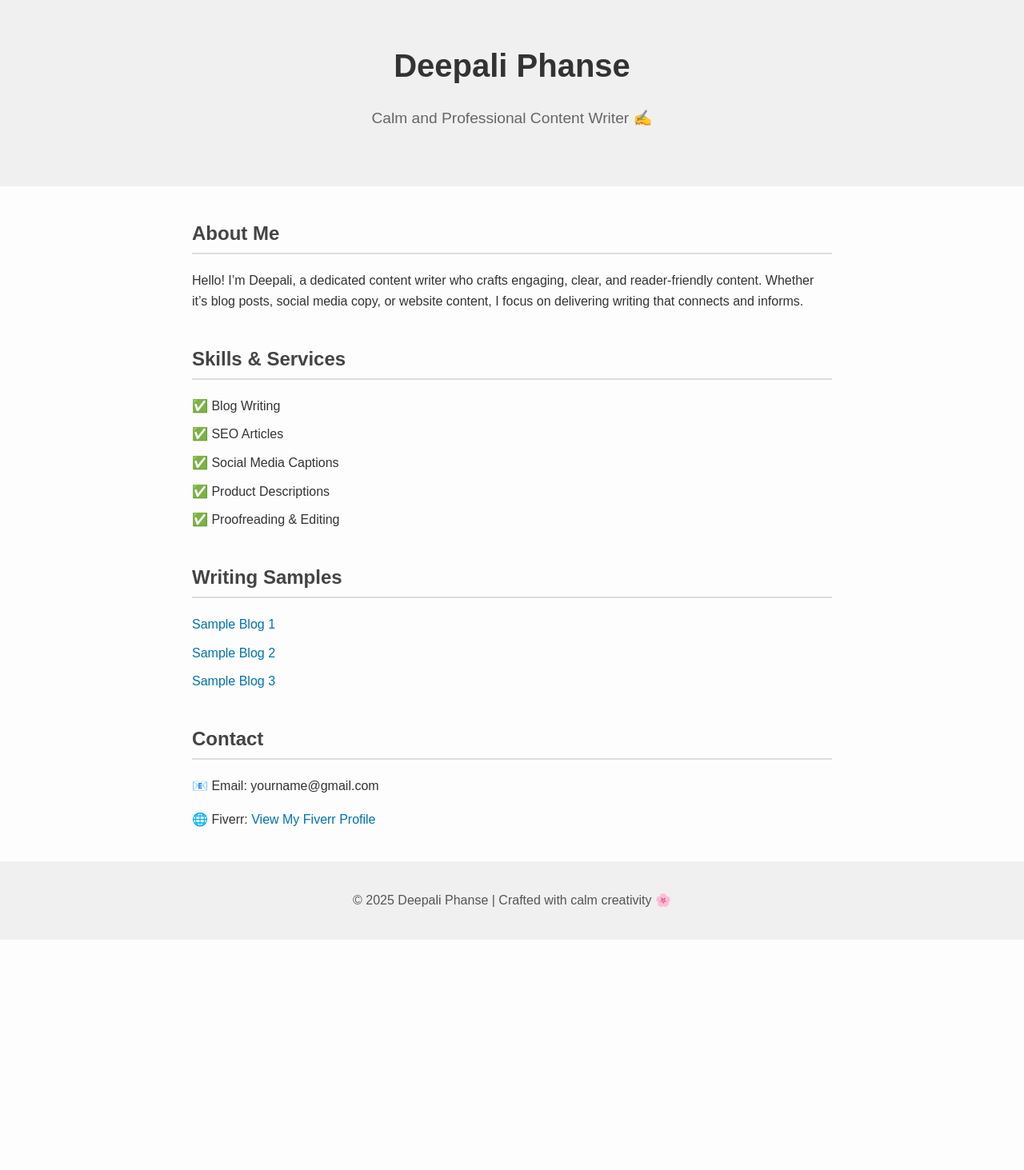
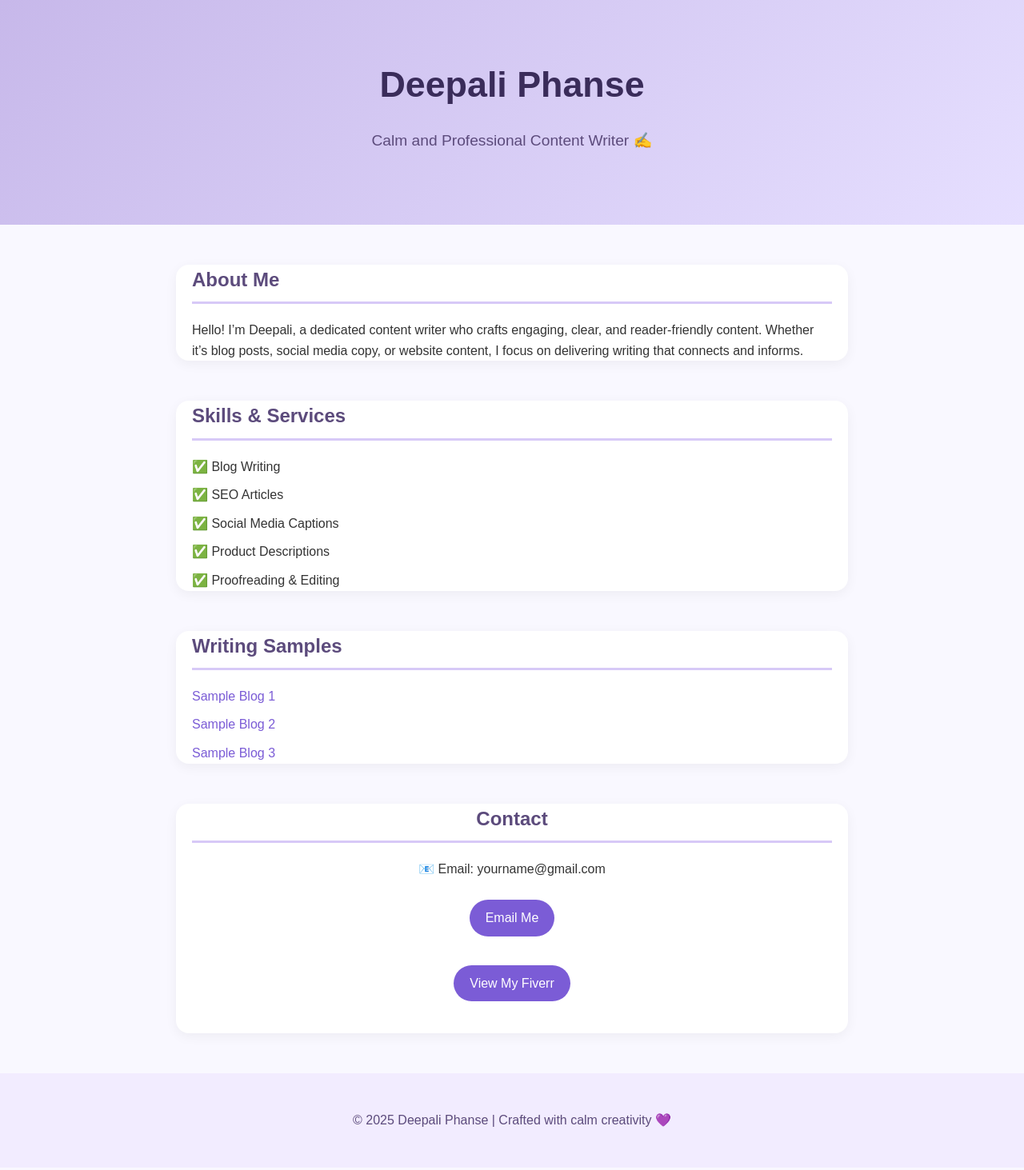
Before and after one commit to deepaliphanse/deepaliphanse.github.io, a plain HTML site: page index.html in a window 1280 px wide. Shown: the top 1463 px of the page at 80% size. Before the commit the page ends 1175 px from the top, so only its background shows below. Drawn offline with Linux system fonts and the light colour scheme.

Commit message:
Updated design to Lavender calm theme

```diff
--- a/index.html
+++ b/index.html
@@ -1,39 +1,137 @@
 <!DOCTYPE html>
 <html lang="en">
 <head>
-  <meta charset="UTF-8">
-  <meta name="viewport" content="width=device-width, initial-scale=1.0">
+  <meta charset="UTF-8" />
+  <meta name="viewport" content="width=device-width, initial-scale=1.0" />
   <title>Deepali Phanse | Content Writer</title>
   <style>
     body {
       font-family: 'Poppins', sans-serif;
       margin: 0;
-      background-color: #fdfdfd;
+      background-color: #f9f8ff;
       color: #333;
       line-height: 1.6;
     }
+
     header {
-      background-color: #f0f0f0;
+      background: linear-gradient(135deg, #c7b8ea, #e6dfff);
       text-align: center;
-      padding: 50px 20px;
+      padding: 70px 20px;
     }
+
     header h1 {
       margin: 0;
-      font-size: 2.5em;
+      font-size: 2.8em;
+      color: #3a2c5a;
     }
+
     header p {
       font-size: 1.2em;
-      color: #666;
+      color: #5c4b7c;
     }
+
     section {
       max-width: 800px;
-      margin: 40px auto;
+      margin: 50px auto;
       padding: 0 20px;
+      background: #fff;
+      border-radius: 16px;
+      box-shadow: 0 4px 15px rgba(0, 0, 0, 0.05);
     }
-    h2 {
-      color: #444;
-      border-bottom: 2px solid #ddd;
-      padding-bottom: 5px;
+
+    section h2 {
+      color: #5c4b7c;
+      border-bottom: 3px solid #d7c9f7;
+      padding-bottom: 8px;
+    }
+
+    ul {
+      list-style: none;
+      padding: 0;
+    }
+
+    li {
+      margin-bottom: 10px;
+    }
+
+    a {
+      color: #7b5cd6;
+      text-decoration: none;
+    }
+
+    a:hover {
+      text-decoration: underline;
+    }
+
+    .button {
+      display: inline-block;
+      margin-top: 10px;
+      padding: 10px 20px;
+      background-color: #7b5cd6;
+      color: #fff;
+      border-radius: 25px;
+      text-decoration: none;
+      font-weight: 500;
+      transition: background 0.3s;
+    }
+
+    .button:hover {
+      background-color: #6a47c7;
+    }
+
+    footer {
+      text-align: center;
+      padding: 30px;
+      background-color: #f2ecff;
+      color: #5c4b7c;
+      margin-top: 50px;
+    }
+  </style>
+</head>
+
+<body>
+  <header>
+    <h1>Deepali Phanse</h1>
+    <p>Calm and Professional Content Writer ✍️</p>
+  </header>
+
+  <section id="about">
+    <h2>About Me</h2>
+    <p>Hello! I’m Deepali, a dedicated content writer who crafts engaging, clear, and reader-friendly content. Whether it’s blog posts, social media copy, or website content, I focus on delivering writing that connects and informs.</p>
+  </section>
+
+  <section id="skills">
+    <h2>Skills & Services</h2>
+    <ul>
+      <li>✅ Blog Writing</li>
+      <li>✅ SEO Articles</li>
+      <li>✅ Social Media Captions</li>
+      <li>✅ Product Descriptions</li>
+      <li>✅ Proofreading & Editing</li>
+    </ul>
+  </section>
+
+  <section id="samples">
+    <h2>Writing Samples</h2>
+    <ul>
+      <li><a href="sample1.html" target="_blank">Sample Blog 1</a></li>
+      <li><a href="sample2.html" target="_blank">Sample Blog 2</a></li>
+      <li><a href="sample3.html" target="_blank">Sample Blog 3</a></li>
+    </ul>
+  </section>
+
+  <section id="contact" style="text-align:center; padding-bottom:40px;">
+    <h2>Contact</h2>
+    <p>📧 Email: yourname@gmail.com</p>
+    <a href="mailto:yourname@gmail.com" class="button">Email Me</a><br><br>
+    <a href="https://www.fiverr.com/" target="_blank" class="button">View My Fiverr</a>
+  </section>
+
+  <footer>
+    <p>© 2025 Deepali Phanse | Crafted with calm creativity 💜</p>
+  </footer>
+</body>
+</html>
     }
     ul {
       list-style: none;
```
